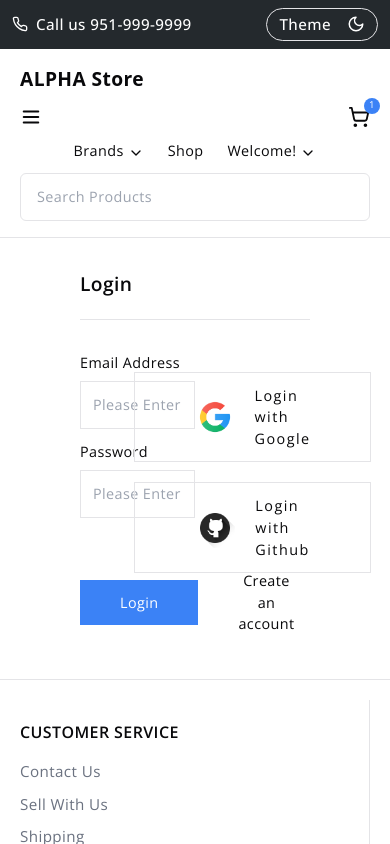
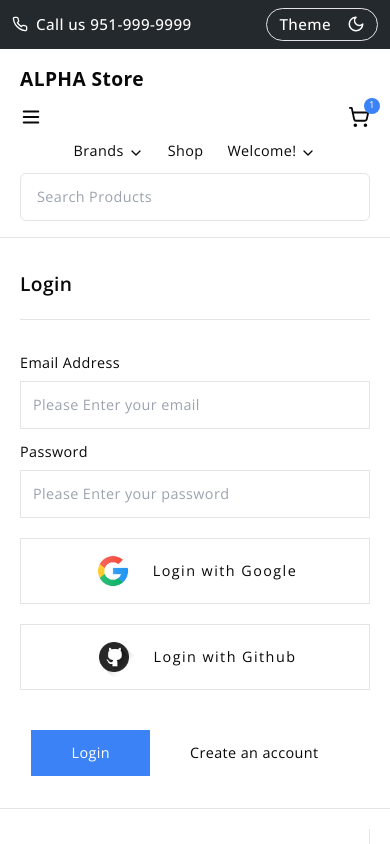
Before and after one commit to anujsingh4545/ALPHA-Store-Frontend, a React (Vite) app: page /login in a window 390 px wide. Shown: the top 844 px of the page. Built offline with nearby package versions, Linux system fonts and the light colour scheme; a web font is replaced by a local one.

Commit message:
login and register responsive

```diff
--- a/src/pages/Login.tsx
+++ b/src/pages/Login.tsx
@@ -2,37 +2,38 @@ import {Link} from "react-router-dom";
 
 const Login = () => {
   return (
-    <main className="  px-20 my-8  ">
+    <main className="  px-5 md:px-20 my-8  ">
       <p className=" text-[1.2rem] font-semibold pb-5 border-b-[0.1px] ">Login</p>
 
-      <div className=" mt-8 grid  grid-cols-2   ">
+      <div className=" mt-8 grid  grid-cols-1 md:grid-cols-2   ">
         <form className=" text-left">
           <p className="  font-normal ">Email Address</p>
           <input type="text" name="email" placeholder="Please Enter your email" className=" outline-none bg-transparent dark:text-white px-3 py-3 w-full  border-[0.1px] mt-2  " />
+
           <p className="  font-normal mt-3 ">Password</p>
           <input type="password" name="password" placeholder="Please Enter your password" className=" outline-none bg-transparent dark:text-white px-3 py-3 w-full  border-[0.1px] mt-2  " />
-
-          <div className=" flex items-center justify-start mt-10">
-            <button type="submit" className=" px-10 text-white py-3 bg-blue-500 hover:bg-blue-600 ease-in-out duration-150 ">
-              Login
-            </button>
-
-            <Link to="/register">
-              <button className=" px-10 py-3 ease-in-out duration-150 ">Create an account</button>
-            </Link>
-          </div>
         </form>
 
-        <section className=" w-full flex items-center  mt-5  flex-col gap-y-5 justify-start ">
-          <div className=" cursor-pointer flex items-center justify-center  border-[0.1px]  gap-5 px-20 py-3">
+        <section className=" w-full flex items-center   mt-5 md:mt-0   flex-col gap-y-5 justify-center ">
+          <div className=" cursor-pointer flex items-center justify-center  border-[0.1px]  gap-5 w-full md:w-fit  md:px-20 py-3">
             <img src="/social-icons/google.png" alt="google" className=" size-10 " />
             <p className=" tracking-widest  ">Login with Google</p>
           </div>
-          <div className=" cursor-not-allowed flex items-center justify-center  border-[0.1px]  gap-5 px-20 py-3">
+          <div className=" cursor-not-allowed flex items-center justify-center  border-[0.1px]  gap-5 w-full md:w-fit md:px-20 py-3">
             <img src="/social-icons/github.png" alt="google" className=" size-10 " />
             <p className=" tracking-widest  ">Login with Github</p>
           </div>
         </section>
+      </div>
+
+      {/*  */}
+      <div className=" flex items-center w-full justify-center  md:justify-start mt-10">
+        <button type="submit" className=" px-10 text-white py-3 bg-blue-500 hover:bg-blue-600 ease-in-out duration-150 ">
+          Login
+        </button>
+        <Link to="/register">
+          <button className=" px-10 py-3 ease-in-out duration-150 ">Create an account</button>
+        </Link>
       </div>
     </main>
   );
--- a/src/pages/Register.tsx
+++ b/src/pages/Register.tsx
@@ -2,10 +2,10 @@ import {Link} from "react-router-dom";
 
 const Register = () => {
   return (
-    <main className="  px-20 my-8  ">
+    <main className="  px-5 md:px-20 my-8  ">
       <p className=" text-[1.2rem] font-semibold pb-5 border-b-[0.1px] ">Register</p>
 
-      <div className=" mt-8 grid  grid-cols-2   ">
+      <div className=" mt-8 grid  grid-cols-1 md:grid-cols-2   ">
         <form className=" text-left">
           <p className="  font-normal ">Name</p>
           <input type="text" name="name" placeholder="Please Enter your name" className=" outline-none bg-transparent dark:text-white px-3 py-3 w-full  border-[0.1px] mt-2  " />
@@ -14,27 +14,28 @@ const Register = () => {
 
           <p className="  font-normal mt-3 ">Password</p>
           <input type="password" name="password" placeholder="Please Enter your password" className=" outline-none bg-transparent dark:text-white px-3 py-3 w-full  border-[0.1px] mt-2  " />
-
-          <div className=" flex items-center justify-start mt-10">
-            <button type="submit" className=" px-10 text-white py-3 bg-blue-500 hover:bg-blue-600 ease-in-out duration-150 ">
-              Register
-            </button>
-            <Link to="/login">
-              <button className=" px-10 py-3 ease-in-out duration-150 ">Back to login</button>
-            </Link>
-          </div>
         </form>
 
-        <section className=" w-full flex items-center  mt-5  flex-col gap-y-5 justify-start ">
-          <div className=" cursor-pointer flex items-center justify-center  border-[0.1px]  gap-5 px-20 py-3">
+        <section className=" w-full flex items-center   mt-5 md:mt-0   flex-col gap-y-5 justify-center ">
+          <div className=" cursor-pointer flex items-center justify-center  border-[0.1px]  gap-5 w-full md:w-fit  md:px-20 py-3">
             <img src="/social-icons/google.png" alt="google" className=" size-10 " />
             <p className=" tracking-widest  ">Login with Google</p>
           </div>
-          <div className=" cursor-not-allowed flex items-center justify-center  border-[0.1px]  gap-5 px-20 py-3">
+          <div className=" cursor-not-allowed flex items-center justify-center  border-[0.1px]  gap-5 w-full md:w-fit md:px-20 py-3">
             <img src="/social-icons/github.png" alt="google" className=" size-10 " />
             <p className=" tracking-widest  ">Login with Github</p>
           </div>
         </section>
+      </div>
+
+      {/*  */}
+      <div className=" flex items-center w-full justify-center  md:justify-start mt-10">
+        <button type="submit" className=" px-10 text-white py-3 bg-blue-500 hover:bg-blue-600 ease-in-out duration-150 ">
+          Register
+        </button>
+        <Link to="/login">
+          <button className=" px-10 py-3 ease-in-out duration-150 ">Back to login</button>
+        </Link>
       </div>
     </main>
   );
```
